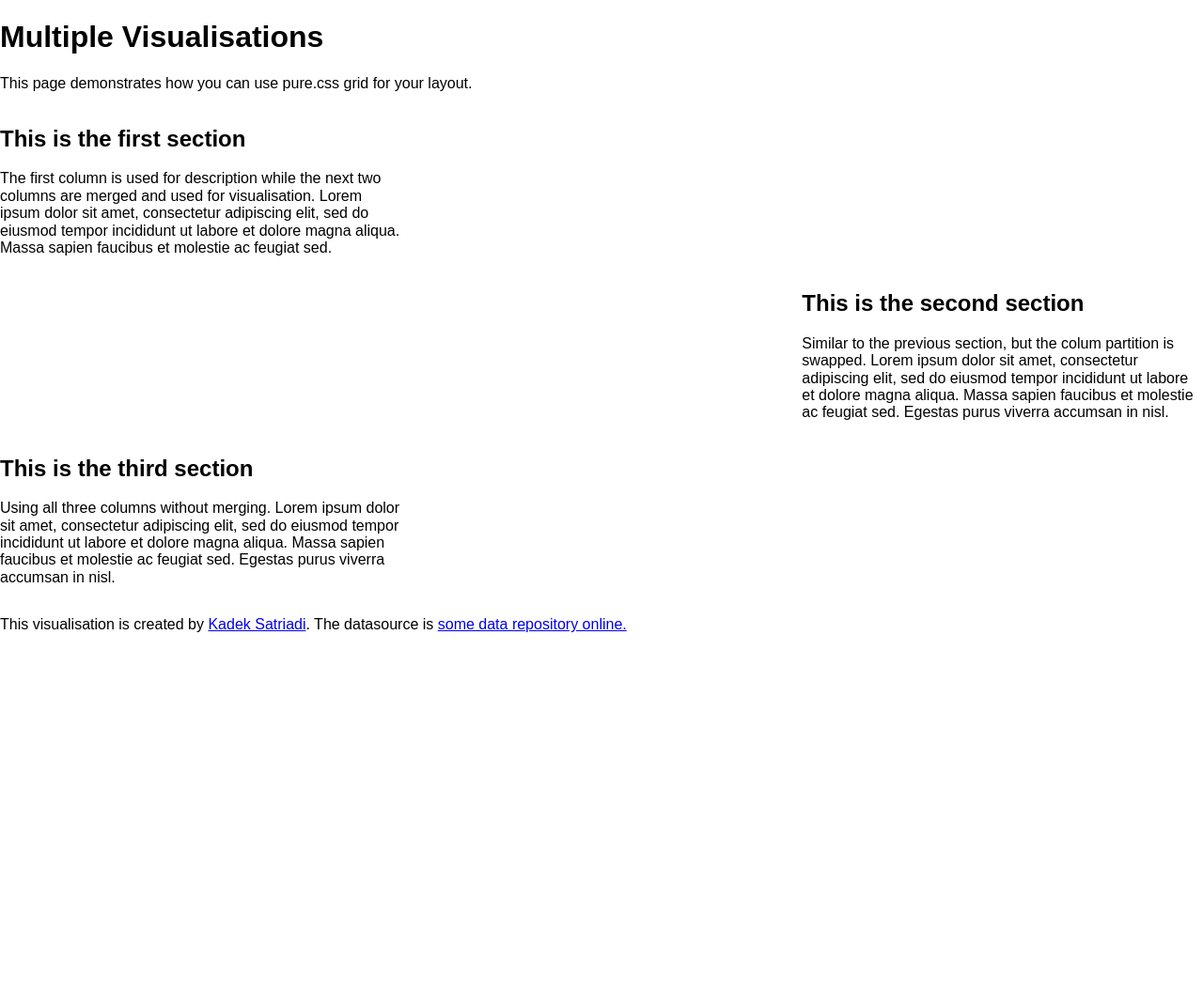
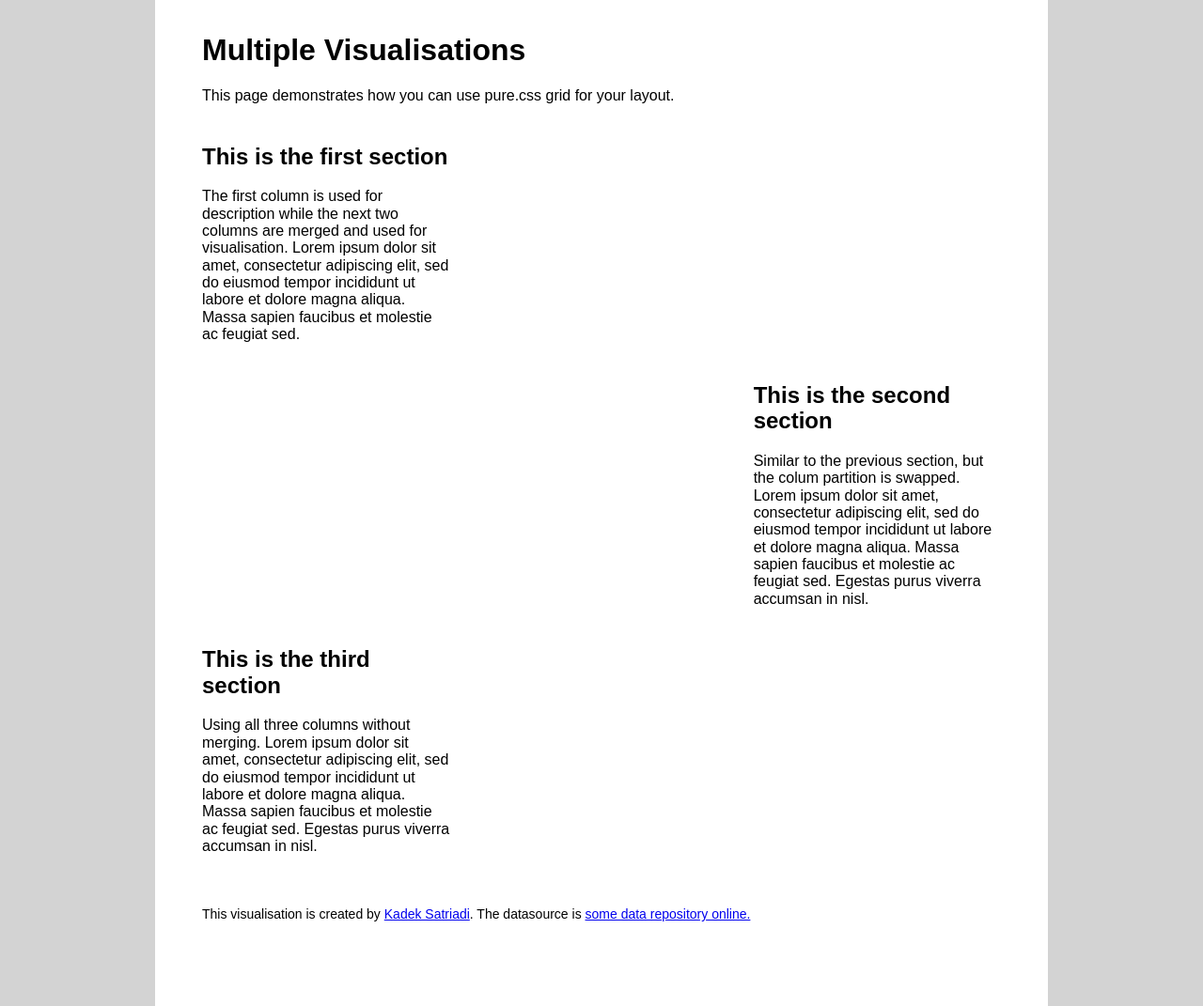
Before and after one commit to skhu0008/Wk10-_task, a plain HTML site: page Week10/index.html in a window 1280 px wide. Shown: the whole page at 94% size. Before the commit the page ends 800 px from the top, so only its background shows below. Drawn offline with nearby package versions, Linux system fonts and the light colour scheme; a script that the page names is missing.

Commit message:
Update styles.css

```diff
--- a/Week10/css/styles.css
+++ b/Week10/css/styles.css
@@ -1,17 +1,44 @@
-#choropleth_map {
-	top:100px;
-	bottom: 100px;
-	left: 100px;
-	right: 100px;
-	/*height: 1000px;
-	width: 800px;*/
+.body {
+    font-family: 'Source Sans Pro', sans-serif;
 }
 
-#altitude_map {
-	top:100px;
-	bottom: 100px;
-	left: 100px;
-	right: 100px;
-	/*height: 1000px;
-	width: 800px;*/
+h1 {
+    font-weight: 900;
 }
+
+body {
+    background-color: lightgray;
+}
+
+.page {
+    width: 850px;
+    background-color: white;
+    margin: auto;
+    padding: 50px;
+    padding-top: 35px;
+}
+
+.vis-container {
+    width: 100%;
+}
+
+.description h2,
+h1 {
+    margin-top: 0px;
+}
+
+.description-right {
+    padding-left: 20px;
+}
+
+.description-left {
+    padding-right: 20px;
+}
+
+.pure-g {
+    margin-bottom: 25px;
+}
+
+.small-font {
+    font-size: 14px;
+}
```
